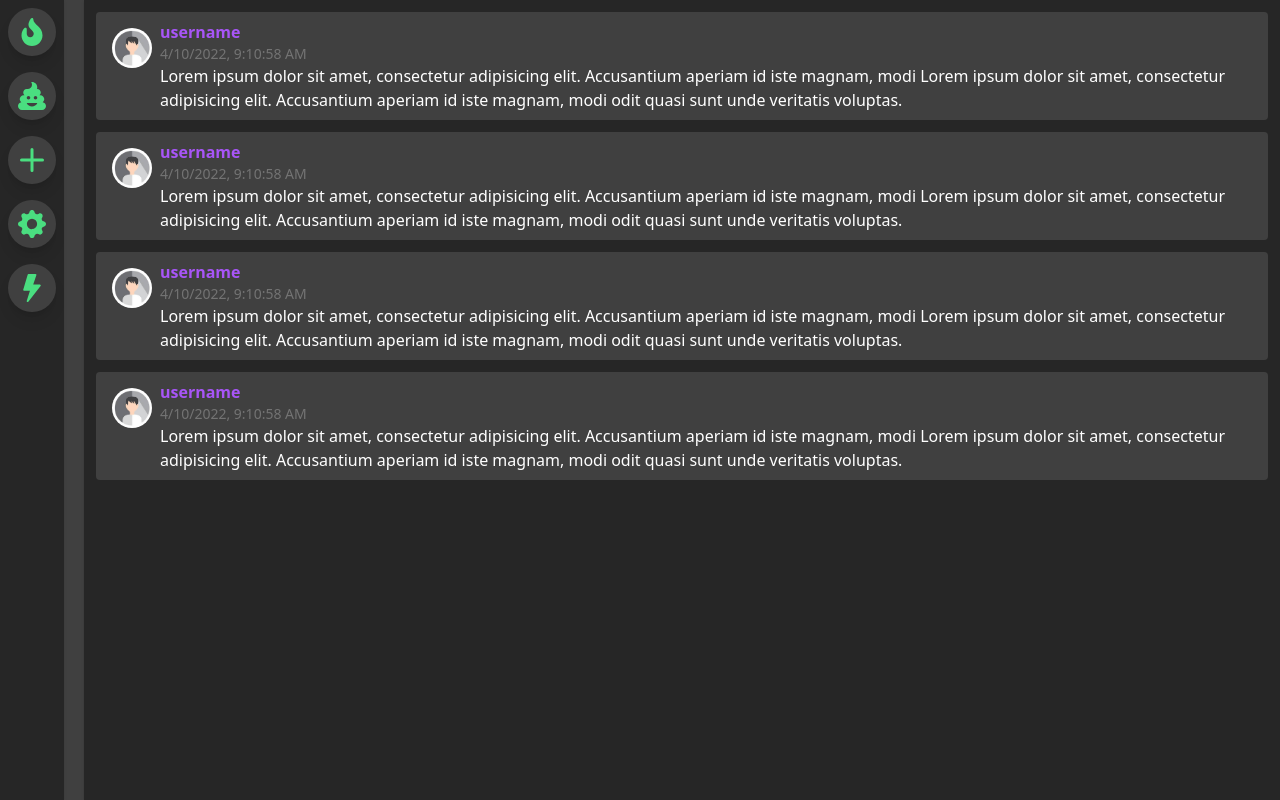
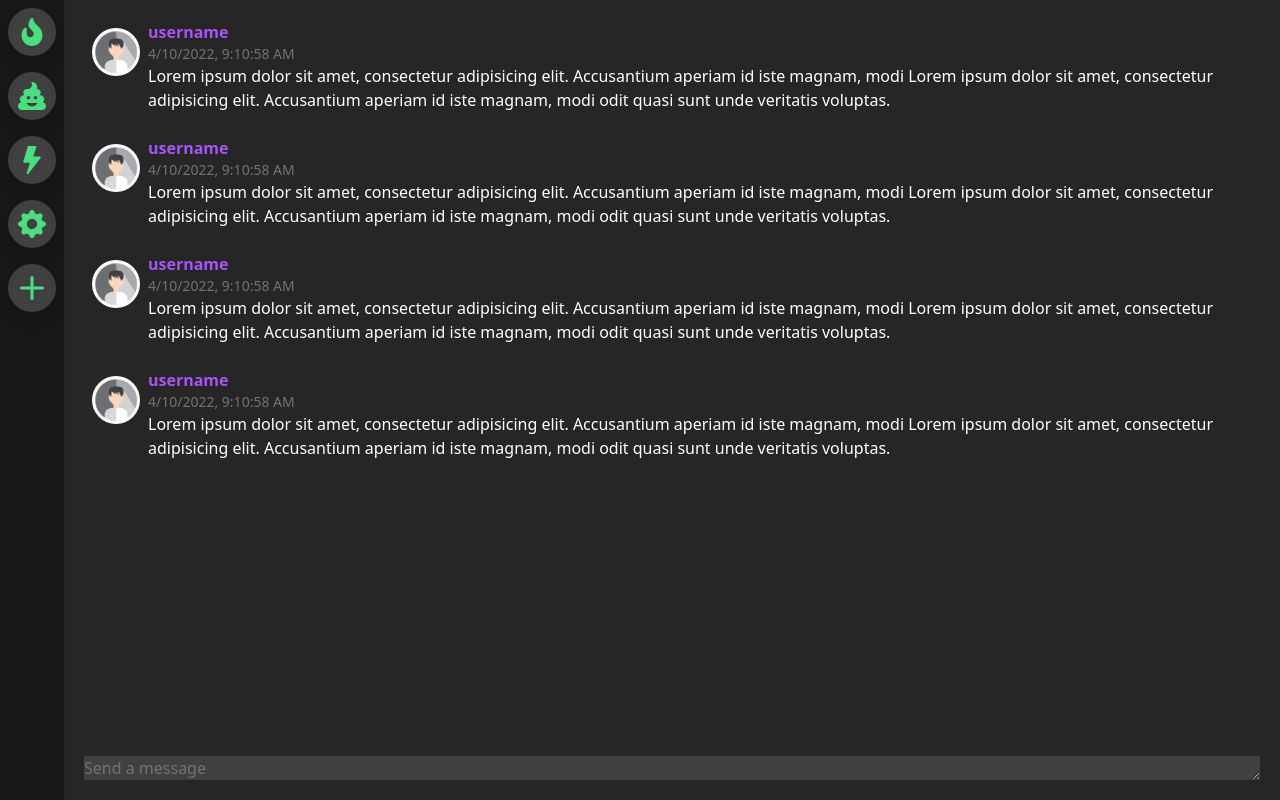
Before and after one commit to devanskeem/tailwindcss-discord-clone, a React (Create React App) app: page / in a window 1280 px wide. Built offline with nearby package versions, Linux system fonts and the light colour scheme.

Commit message:
working on send textbox

```diff
--- a/public/index.html
+++ b/public/index.html
@@ -24,7 +24,7 @@
       work correctly both with client-side routing and a non-root public URL.
       Learn how to configure a non-root public URL by running `npm run build`.
     -->
-    <title>React App</title>
+    <title>Discord Clone</title>
   </head>
   <body>
     <noscript>You need to enable JavaScript to run this app.</noscript>
--- a/src/components/Dashboard.js
+++ b/src/components/Dashboard.js
@@ -2,7 +2,7 @@ import image from '../resources/img.jpeg'
 
 const Dashboard = () => {
     return(
-        <div className="flex justify-end ml-16 w-screen h-screen bg-gray-700 text-white">
+        <div className="flex-auto w-screen ml-16 h-screen text-white">
             <MessageBoard/>
         </div>
     )
@@ -10,11 +10,17 @@ const Dashboard = () => {
 
 const MessageBoard = ({text}) => {
     return(
-            <div className="flex-auto  bg-gray-800 w-11/12 h-auto ml-5 shadow">
-                <Message/>
-                <Message/>
-                <Message/>
-                <Message/>
+
+            <div className="flex flex-col align-middle justify-between bg-gray-800 w-full h-screen shadow">
+                <div className='flex flex-wrap m-2'>
+                    <Message/>
+                    <Message/>
+                    <Message/>
+                    <Message/>
+                </div>
+                <div className='flex flex-wrap justify-center m-5'>
+                    <TextBox/>
+                </div>
             </div>
 
     )
@@ -29,8 +35,8 @@ const Message = ({   time = now,
                      message = "Lorem ipsum dolor sit amet, consectetur adipisicing elit. Accusantium aperiam id iste magnam, modi Lorem ipsum dolor sit amet, consectetur adipisicing elit. Accusantium aperiam id iste magnam, modi odit quasi sunt unde veritatis voluptas."
 }) => {
     return(
-        <div className="justify-center align-middle bg-gray-700 rounded m-3 flex font-sans p-2">
-            <img src={image} className='w-10 h-10 rounded-full m-2'/>
+        <div className="justify-center align-middle m-1 p-2 rounded flex font-sans hover:bg-gray-700 transition-all duration-300 ease-linear ">
+            <img src={image} className='w-12 h-12 rounded-full m-2 hover:h-20 hover:w-20 hover:ml-0 cursor-pointer transition-all duration-100' />
             <div className="flex-auto">
                 <div className='flex flex-wrap'>
                     <div className='text-purple-500 font-bold w-full'>
@@ -51,4 +57,21 @@ const Message = ({   time = now,
     )
 }
 
+const TextBox = () => {
+    return(
+        // <textarea type="textarea" className='break-words p-1 bg-gray-600 w-full h-fit focus: outline-none'/>
+
+        <span
+            className="bg-gray-700 text-gray-500 resize-y overflow-hidden w-full focus:text-gray-300 focus:outline-none
+                       focus:content-['']"
+            role="textbox"
+
+            contentEditable>Send a message
+        </span>
+
+
+    )
+
+}
+
 export default Dashboard
--- a/src/components/SideBar.js
+++ b/src/components/SideBar.js
@@ -3,12 +3,12 @@ import  {FaFire, FaPoo} from 'react-icons/fa'
 
 const SideBar = () => {
   return (
-      <div className="fixed top-0 left-0 h-screen w-16 m-0 flex flex-col bg-gray-800 text-white shadow">
+      <div className="fixed top-0 left-0 h-screen w-16 m-0 flex flex-col bg-gray-900 text-white shadow">
           <SideBarIcon icon={<FaFire size="28"  />} text='Fire 🔥' />
           <SideBarIcon icon={<FaPoo size="28"/>}  text='Poop 💩' />
+          <SideBarIcon icon={<BsFillLightningFill size="28" />} text='Lightning ⚡️' />
+          <SideBarIcon icon={<BsGearFill size="28" />} text='Settings ⚙️' />
           <SideBarIcon icon={<BsPlus size="48" />} text='Add +' />
-          <SideBarIcon icon={<BsGearFill size="28" />} text='Settings ⚙️' />
-          <SideBarIcon icon={<BsFillLightningFill size="28" />} text='Lightning ⚡️' />
       </div>
   )
 }
```
Also changed, not shown: src/logo.svg (deleted).
